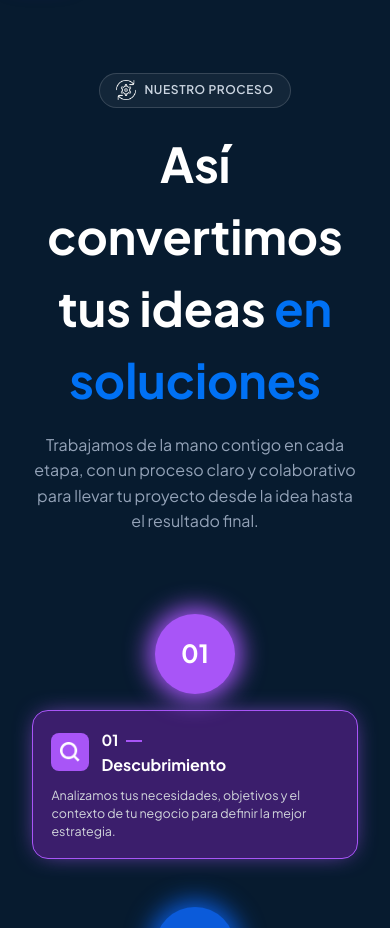
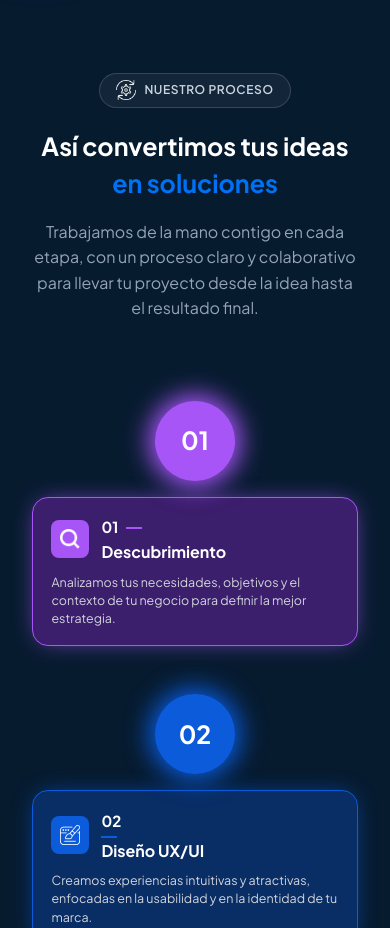
Before and after one commit to lfsoftwareagency/lf-website, a Next.js app: page / in a window 390 px wide. Shown: the part 1840-2768 px from the top of the page. Built offline with nearby package versions, Linux system fonts and the light colour scheme.

Commit message:
subiendo procesos 2

```diff
--- a/app/sass/proceso.modulo.css
+++ b/app/sass/proceso.modulo.css
@@ -204,6 +204,27 @@
 
 /* Responsividad */
 @media (max-width: 992px) {
+  .proceso_seccion .proceso_header {
+    text-align: center;
+    max-width: 650px;
+    margin-bottom: 3.5rem;
+    display: flex;
+    flex-direction: column;
+    align-items: center;
+  }
+  .proceso_seccion .proceso_header .proceso_titulo {
+    font-size: 25px;
+    font-weight: bold;
+    color: #ffffff;
+  }
+  .proceso_seccion .proceso_header .proceso_titulo span {
+    color: #0071f4;
+  }
+  .proceso_seccion .proceso_header .proceso_subtitulo {
+    font-size: 16px;
+    color: #94a3b8;
+    line-height: 1.6;
+  }
   .proceso_seccion .timeline_wrapper .timeline_linea {
     display: none;
   }
--- a/app/sass/proceso.modulo.scss
+++ b/app/sass/proceso.modulo.scss
@@ -231,6 +231,30 @@
 /* Responsividad */
 @media (max-width: 992px) {
   .proceso_seccion {
+    .proceso_header {
+      text-align: center;
+      max-width: 650px;
+      margin-bottom: 3.5rem;
+      display: flex;
+      flex-direction: column;
+      align-items: center;
+
+      .proceso_titulo {
+        font-size: 25px;
+        font-weight: bold;
+        color: #ffffff;
+        span {
+          color: #0071f4;
+        }
+      }
+
+      .proceso_subtitulo {
+        font-size: 16px;
+        color: #94a3b8;
+        line-height: 1.6;
+      }
+    }
+
     .timeline_wrapper {
       .timeline_linea {
         display: none;
```
Also changed, not shown: 1 other file (tests, documents, lock files or other folders).
